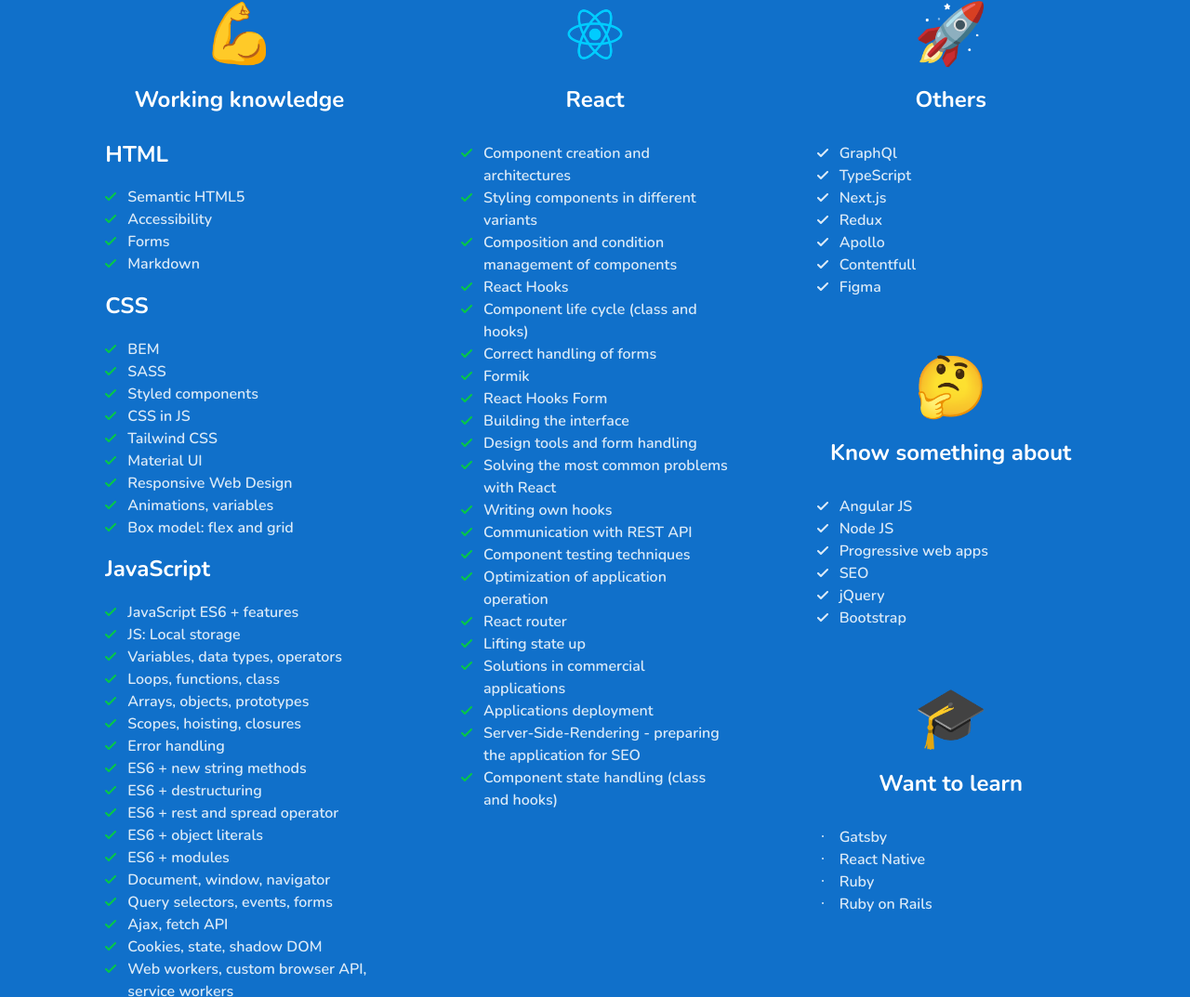
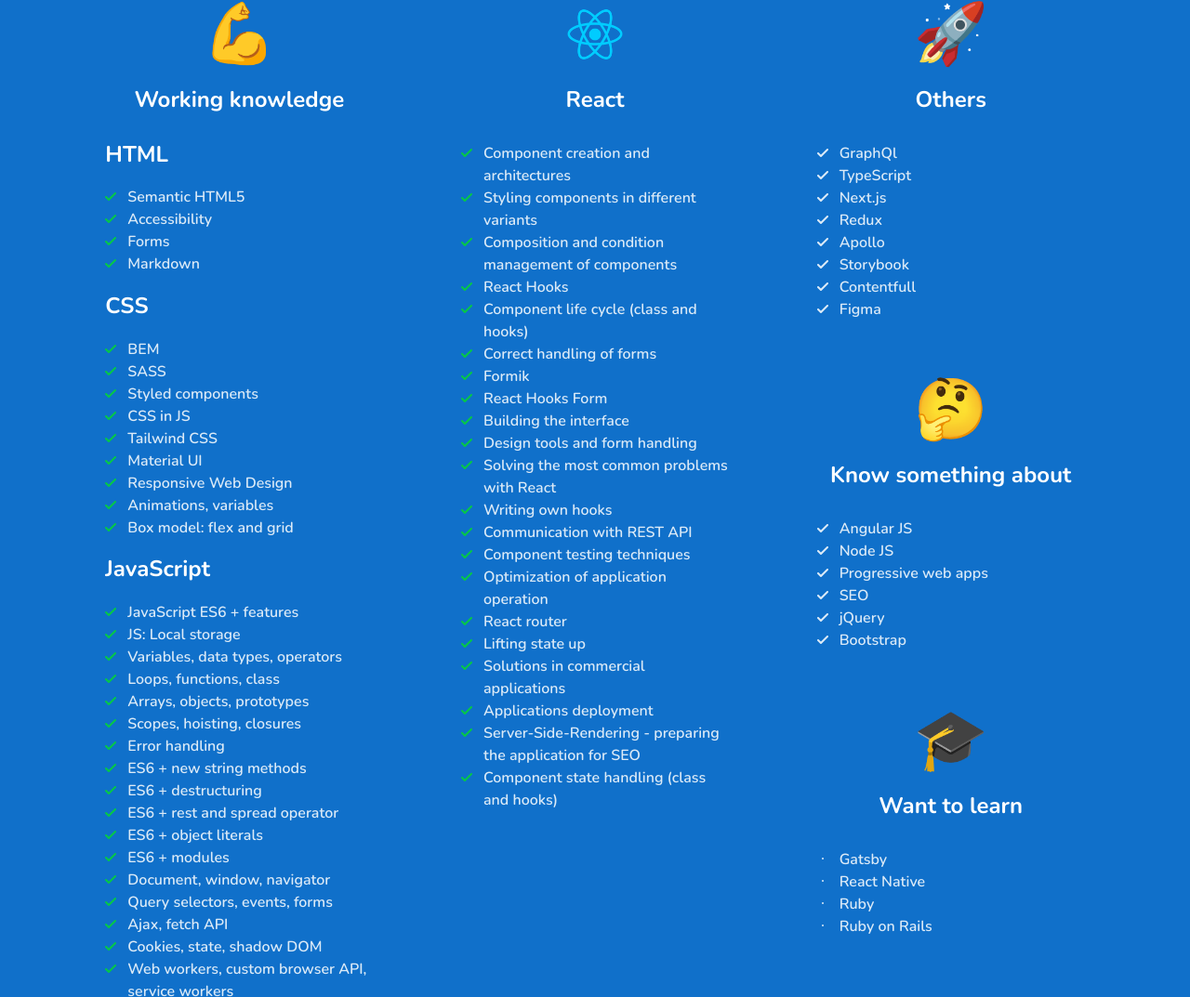
Before and after one commit to ernest-roszak/ernest-roszak.github.io, a website built with webpack: page src/pages/index.html in a window 1280 px wide. Shown: the part 935-2008 px from the top of the page at 93% size. Built offline with nearby package versions, Linux system fonts and the light colour scheme; no server answers.

Commit message:
updated data

```diff
--- a/src/pages/index.html
+++ b/src/pages/index.html
@@ -172,6 +172,7 @@
                 <li class="skills--list__item">Next.js</li>
                 <li class="skills--list__item">Redux</li>
                 <li class="skills--list__item">Apollo</li>
+                <li class="skills--list__item">Storybook</li>
                 <li class="skills--list__item">Contentfull</li>
                 <li class="skills--list__item">Figma</li>
               </ul>
```
